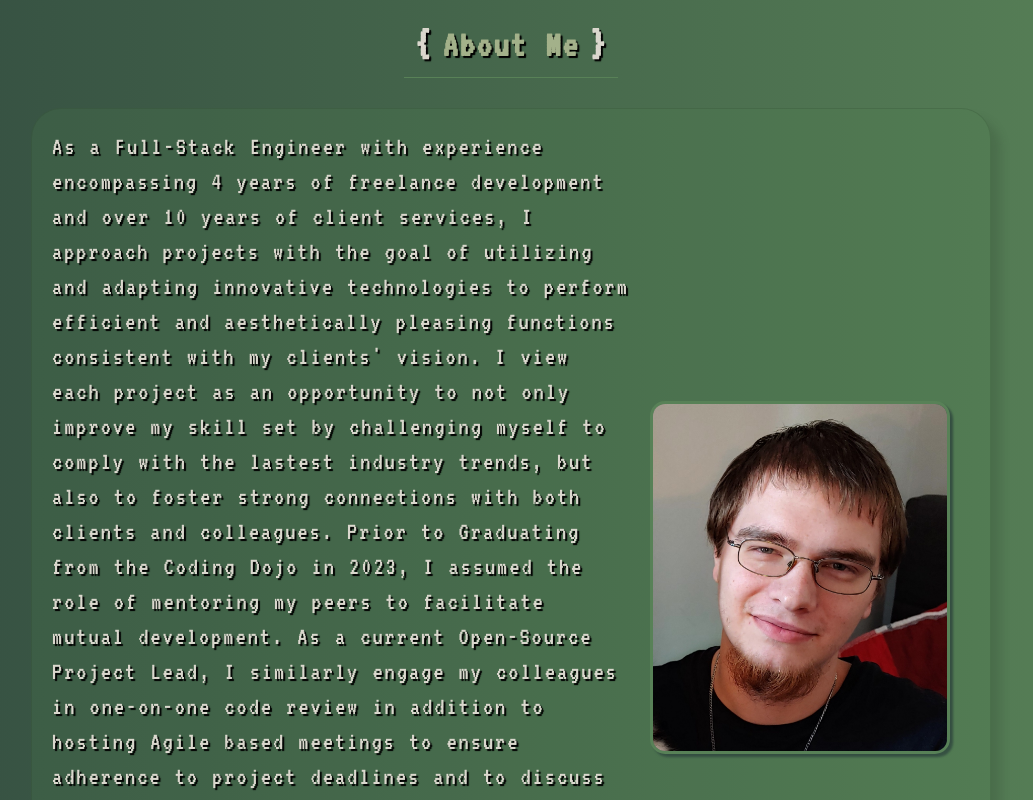
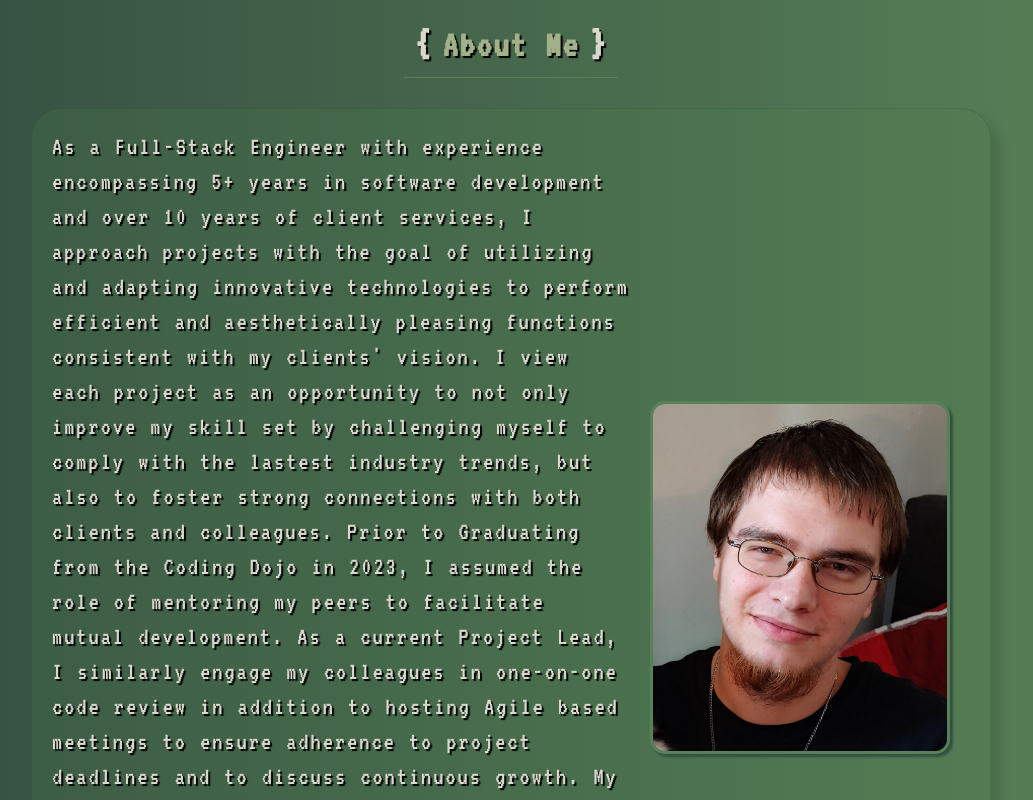
Before and after one commit to theGreatKyle1994/portfolio-v2, a React (Vite) app: page / in a window 1280 px wide. Shown: the part 500-1300 px from the top of the page, without its empty margins (129-1162 px from the left). Built offline with nearby package versions, Linux system fonts and the light colour scheme.

Commit message:
update about me

```diff
--- a/src/components/home/AboutMe.jsx
+++ b/src/components/home/AboutMe.jsx
@@ -7,8 +7,8 @@ const AboutMe = () => {
     <Card title={"About Me"}>
       <section className={"aboutMeContainer"}>
         <p className={"aboutMe"}>
-          As a Full-Stack Engineer with experience encompassing 4 years of
-          freelance development and over 10 years of client services, I approach
+          As a Full-Stack Engineer with experience encompassing 5+ years in
+          software development and over 10 years of client services, I approach
           projects with the goal of utilizing and adapting innovative
           technologies to perform efficient and aesthetically pleasing functions
           consistent with my clients' vision. I view each project as an
@@ -16,14 +16,14 @@ const AboutMe = () => {
           comply with the lastest industry trends, but also to foster strong
           connections with both clients and colleagues. Prior to Graduating from
           the Coding Dojo in 2023, I assumed the role of mentoring my peers to
-          facilitate mutual development. As a current Open-Source Project Lead,
-          I similarly engage my colleagues in one-on-one code review in addition
-          to hosting Agile based meetings to ensure adherence to project
-          deadlines and to discuss continuous growth. My personal skill set
-          utilizes several essential technologies in the production pipeline,
-          including: JavaScript, TypeScript, Python and a specialty in React. I
-          look forward to assisting you in developing a unique web identity for
-          your brand, special event, organization, or yourself!
+          facilitate mutual development. As a current Project Lead, I similarly
+          engage my colleagues in one-on-one code review in addition to hosting
+          Agile based meetings to ensure adherence to project deadlines and to
+          discuss continuous growth. My personal skill set utilizes several
+          essential technologies in the production pipeline, including:
+          JavaScript, TypeScript, Python and a specialty in React. I look
+          forward to assisting you in developing a unique web identity for your
+          brand, special event, organization, or yourself!
         </p>
         <a
           target={"_blank"}
```
